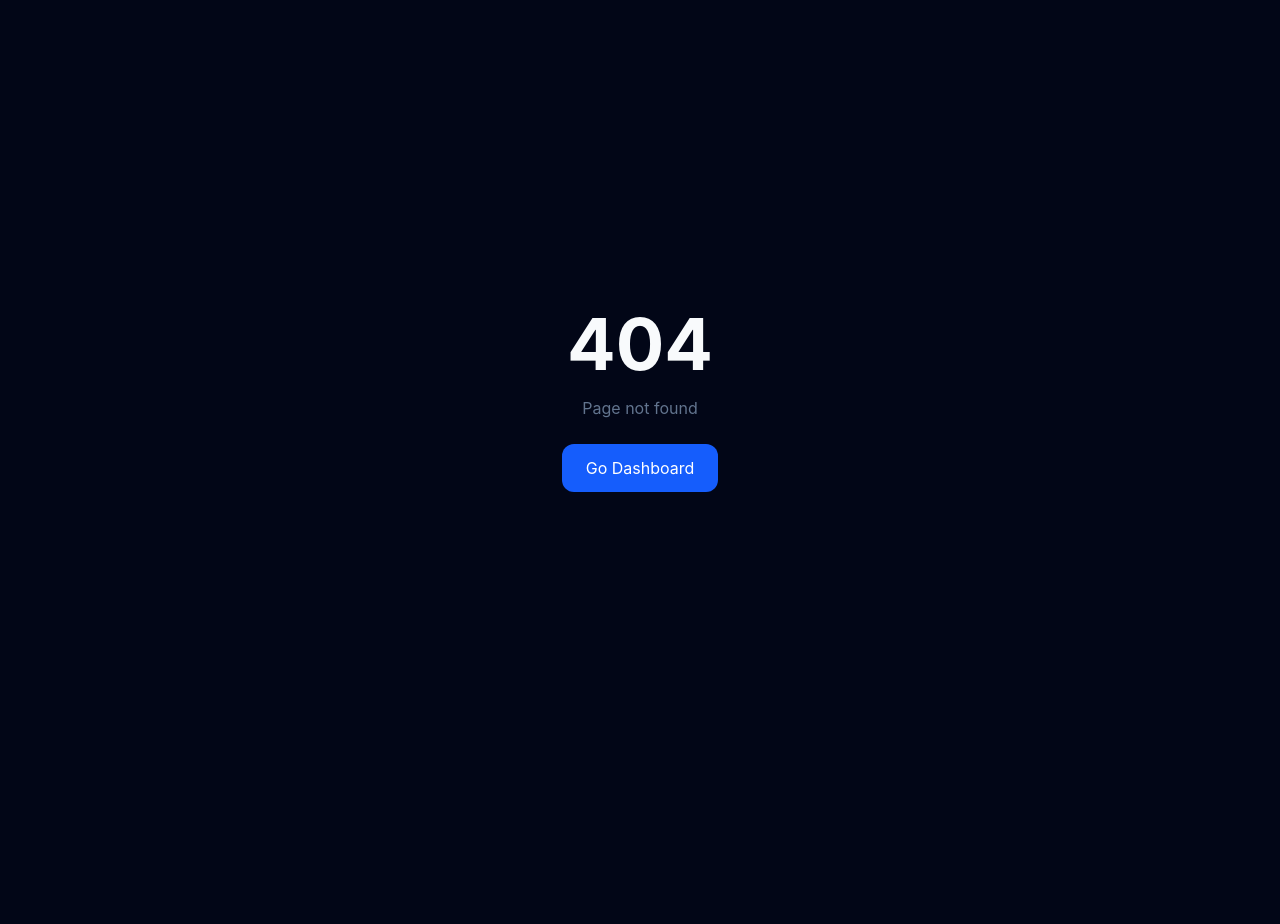
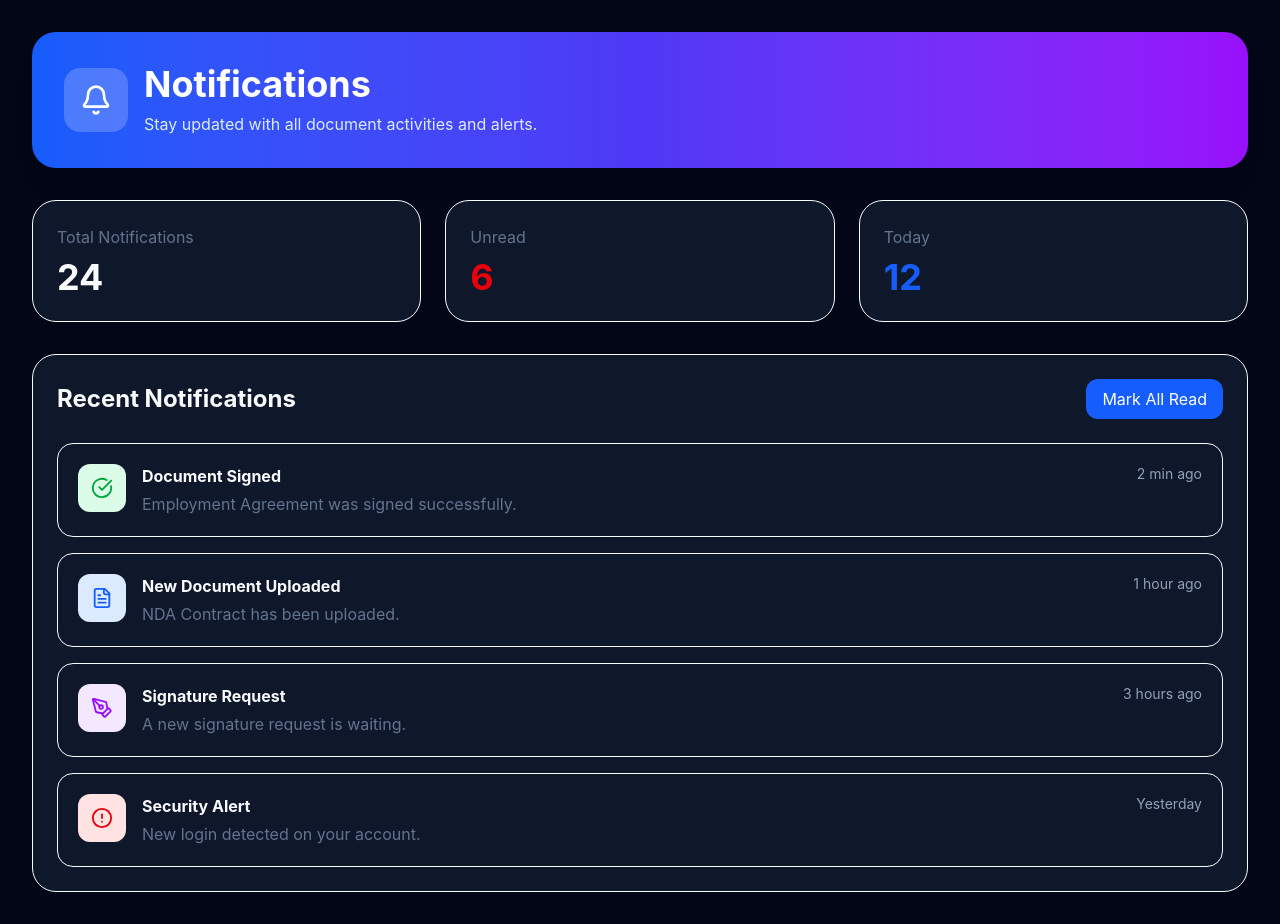
Before and after one commit to Kesarkarale/signflow, a Next.js app: page /notifications in a window 1280 px wide. Before the commit this address had no page. Before the commit the page ends 800 px from the top, so only its background shows below. Built offline with nearby package versions, Linux system fonts and the light colour scheme.

Commit message:
Create page.tsx

```diff
--- /dev/null
+++ b/src/app/notifications/page.tsx
@@ -0,0 +1,247 @@
+import {
+  Bell,
+  CheckCircle,
+  FileText,
+  PenTool,
+  AlertCircle,
+} from "lucide-react";
+
+const notifications = [
+  {
+    id: 1,
+    title: "Document Signed",
+    description:
+      "Employment Agreement was signed successfully.",
+    time: "2 min ago",
+    icon: CheckCircle,
+    color: "text-green-600",
+    bg: "bg-green-100",
+  },
+  {
+    id: 2,
+    title: "New Document Uploaded",
+    description:
+      "NDA Contract has been uploaded.",
+    time: "1 hour ago",
+    icon: FileText,
+    color: "text-blue-600",
+    bg: "bg-blue-100",
+  },
+  {
+    id: 3,
+    title: "Signature Request",
+    description:
+      "A new signature request is waiting.",
+    time: "3 hours ago",
+    icon: PenTool,
+    color: "text-purple-600",
+    bg: "bg-purple-100",
+  },
+  {
+    id: 4,
+    title: "Security Alert",
+    description:
+      "New login detected on your account.",
+    time: "Yesterday",
+    icon: AlertCircle,
+    color: "text-red-600",
+    bg: "bg-red-100",
+  },
+];
+
+export default function NotificationsPage() {
+  return (
+    <div className="p-8 space-y-8">
+
+      {/* Hero */}
+
+      <div className="
+        bg-gradient-to-r
+        from-blue-600
+        via-indigo-600
+        to-purple-600
+        rounded-3xl
+        p-8
+        text-white
+        shadow-xl
+      ">
+
+        <div className="flex items-center gap-4">
+
+          <div className="
+            w-16
+            h-16
+            rounded-2xl
+            bg-white/20
+            flex
+            items-center
+            justify-center
+          ">
+            <Bell size={32} />
+          </div>
+
+          <div>
+
+            <h1 className="text-4xl font-bold">
+              Notifications
+            </h1>
+
+            <p className="text-blue-100 mt-2">
+              Stay updated with all document
+              activities and alerts.
+            </p>
+
+          </div>
+
+        </div>
+
+      </div>
+
+      {/* Stats */}
+
+      <div className="grid md:grid-cols-3 gap-6">
+
+        <div className="
+          bg-white
+          dark:bg-slate-900
+          border
+          rounded-3xl
+          p-6
+        ">
+          <p className="text-slate-500">
+            Total Notifications
+          </p>
+
+          <h2 className="text-4xl font-bold mt-2">
+            24
+          </h2>
+        </div>
+
+        <div className="
+          bg-white
+          dark:bg-slate-900
+          border
+          rounded-3xl
+          p-6
+        ">
+          <p className="text-slate-500">
+            Unread
+          </p>
+
+          <h2 className="text-4xl font-bold mt-2 text-red-600">
+            6
+          </h2>
+        </div>
+
+        <div className="
+          bg-white
+          dark:bg-slate-900
+          border
+          rounded-3xl
+          p-6
+        ">
+          <p className="text-slate-500">
+            Today
+          </p>
+
+          <h2 className="text-4xl font-bold mt-2 text-blue-600">
+            12
+          </h2>
+        </div>
+
+      </div>
+
+      {/* Notifications List */}
+
+      <div className="
+        bg-white
+        dark:bg-slate-900
+        border
+        rounded-3xl
+        p-6
+      ">
+
+        <div className="flex items-center justify-between mb-6">
+
+          <h2 className="text-2xl font-bold">
+            Recent Notifications
+          </h2>
+
+          <button
+            className="
+              bg-blue-600
+              text-white
+              px-4
+              py-2
+              rounded-xl
+            "
+          >
+            Mark All Read
+          </button>
+
+        </div>
+
+        <div className="space-y-4">
+
+          {notifications.map((item) => {
+            const Icon = item.icon;
+
+            return (
+              <div
+                key={item.id}
+                className="
+                  flex
+                  items-start
+                  gap-4
+                  p-5
+                  border
+                  rounded-2xl
+                  hover:shadow-md
+                  transition
+                "
+              >
+
+                <div
+                  className={`
+                    h-12
+                    w-12
+                    rounded-xl
+                    flex
+                    items-center
+                    justify-center
+                    ${item.bg}
+                  `}
+                >
+                  <Icon
+                    className={item.color}
+                    size={22}
+                  />
+                </div>
+
+                <div className="flex-1">
+
+                  <h3 className="font-bold">
+                    {item.title}
+                  </h3>
+
+                  <p className="text-slate-500 mt-1">
+                    {item.description}
+                  </p>
+
+                </div>
+
+                <span className="text-sm text-slate-400">
+                  {item.time}
+                </span>
+
+              </div>
+            );
+          })}
+
+        </div>
+
+      </div>
+
+    </div>
+  );
+}
```
